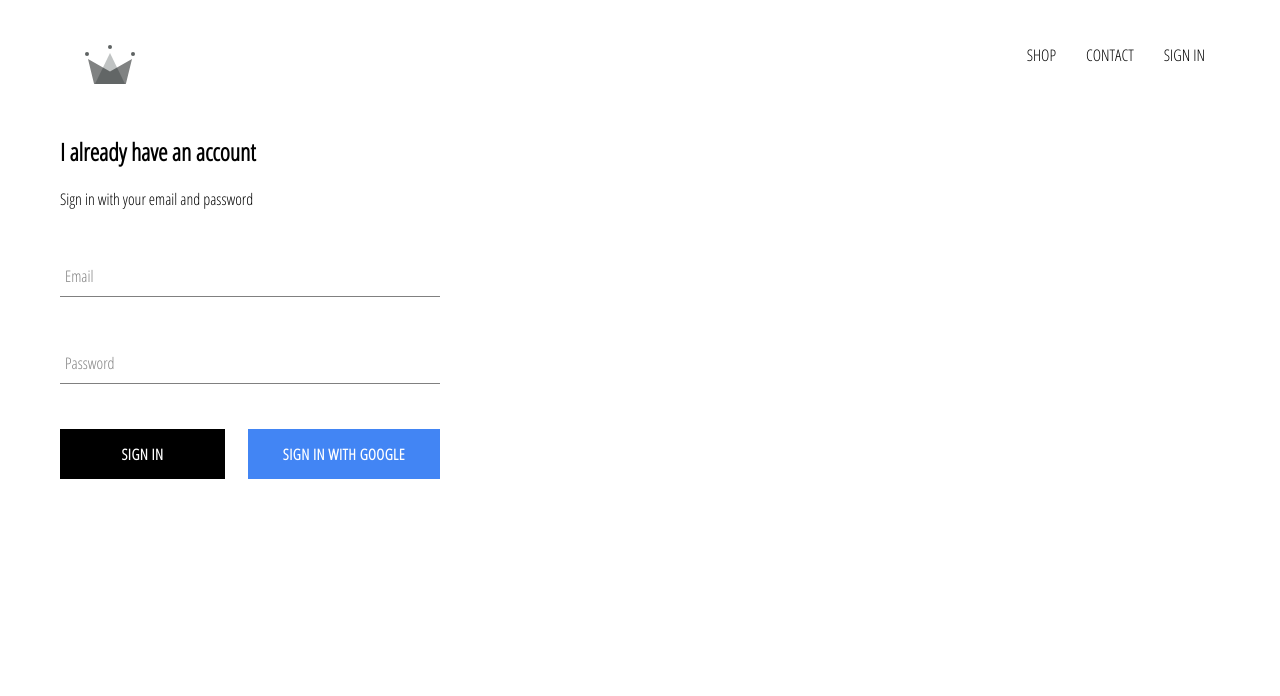
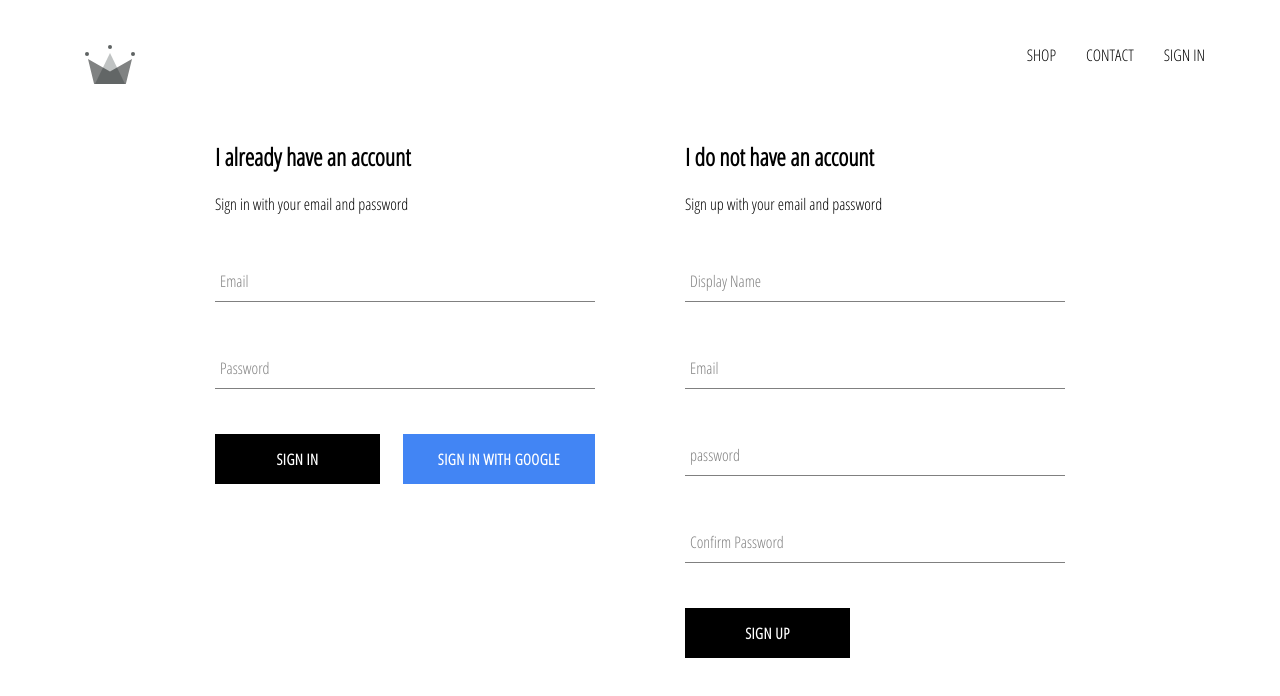
Before and after one commit to Lychantrope/crwn-shop, a React (Create React App) app: page /signin in a window 1280 px wide. Shown: the top 696 px of the page. Built offline with nearby package versions, Linux system fonts and the light colour scheme; no server answers.

Commit message:
implemented firebase utils, include ability to store authenticated users into firestore base

```diff
--- a/src/App.js
+++ b/src/App.js
@@ -6,7 +6,7 @@
 import ShopPage from './pages/shop/shop.component'
 import SignInAndSignUpPage from './pages/sign-in-and-sign-up/sign-in-and-sign-up.component';
 
-import { auth } from './firebase/firebase.util';
+import { auth, createUserProfileDocument } from './firebase/firebase.util';
 
 import './App.css';
 
@@ -23,9 +23,24 @@
 unsubscribeFromAuth = null;
 
 componentDidMount() {
- this.unsubscribeFromAuth = auth.onAuthStateChanged(user => {
-    this.setState({currentUser:user});
-    console.log("User: ", user);
+ this.unsubscribeFromAuth = auth.onAuthStateChanged( async userAuth => {
+
+    if(userAuth){
+      const userRef = await createUserProfileDocument(userAuth);
+
+      userRef.onSnapshot(snapShot =>{
+        this.setState({
+          currentUser:{
+            id : snapShot.id,
+            ...snapShot.data()
+          }
+        }, ()=>{console.log(this.state)})
+      });
+
+    }else{
+        this.setState({currentUser : userAuth})
+    }
+
   })
 }
 
--- /dev/null
+++ b/src/components/sign-up/sign-up.component.jsx
@@ -0,0 +1,107 @@
+import React from 'react';
+
+import FormInput from '../form-input/form-input.component';
+import CustomButton from '../custom-button/custom-button.component';
+
+import { auth, createUserProfileDocument } from '../../firebase/firebase.util';
+
+import './sign-up.styles.scss';
+
+
+class SignUp extends React.Component {
+    constructor() {
+        super();
+
+        this.state = {
+            displayName: '',
+            email: '',
+            password: '',
+            confirmPassword: ''
+        };
+    }
+
+    handleSubmit = async event => {
+        event.preventDefault();
+        const { displayName, email, password, confirmPassword } = this.state;
+        if (password !== confirmPassword) {
+            alert('passwords don\'t match');
+            return;
+        };
+
+        try {
+            const { user } = await auth.createUserWithEmailAndPassword(email, password);
+
+            createUserProfileDocument(user, { displayName });
+
+            this.setState({
+                displayName: '',
+                email: '',
+                password: '',
+                confirmPassword: ''
+            })
+        } catch (error) {
+            console.log(error);
+        }
+    }
+
+
+handleChange = async event => {
+    const { name, value } = event.target;
+    this.setState({[name]:value});
+}
+
+
+    render() {
+        const { displayName, email,  confirmPassword, password } = this.state;
+        return (
+            <div className='sign-up'>
+                <h2 className='Title'>I do not have an account</h2>
+                <span>Sign up with your email and password</span>
+                <form className='sign-up-form' onSubmit={this.handleSubmit}>
+                    <FormInput
+                        type='text'
+                        name='displayName'
+                        value={displayName}
+                        onChange={this.handleChange}
+                        label='Display Name'
+                        required
+                    />
+
+                    <FormInput
+                        type='email'
+                        name='email'
+                        value={email}
+                        onChange={this.handleChange}
+                        label='Email'
+                        required
+                    />
+
+                    <FormInput
+                        type='password'
+                        name='password'
+                        value={password}
+                        onChange={this.handleChange}
+                        label='password'
+                        required
+                    />
+
+                    <FormInput
+                        type='password'
+                        name='confirmPassword'
+                        value={confirmPassword}
+                        onChange={this.handleChange}
+                        label='Confirm Password'
+                        required
+                    />
+
+                    <CustomButton type='submit'>SIGN UP</CustomButton>
+                </form>
+
+            </div>
+        )
+    }
+
+
+}
+
+export default SignUp;
--- /dev/null
+++ b/src/components/sign-up/sign-up.styles.scss
@@ -0,0 +1,9 @@
+.sign-up {
+    display: flex;
+    flex-direction: column;
+    width: 380px;
+
+    .title{
+        margin: 10px 0;
+    }
+}
--- a/src/firebase/firebase.util.js
+++ b/src/firebase/firebase.util.js
@@ -13,9 +13,38 @@
     appId: "1:136929491993:web:b772e7298c5dbf316ffe88"
   };
 
+
+  export const createUserProfileDocument = async(userAuth, additionalData) => {
+    if(!userAuth){
+      return;
+    }
+    const userRef = firestore.doc(`users/${userAuth.uid}`);
+
+    const snapShot = await userRef.get();
+
+    if(!snapShot.exists) {
+      const { displayName, email} = userAuth;
+      const createdAt = new Date();
+      try{
+        await userRef.set({
+          displayName,
+          email,
+          createdAt,
+          ...additionalData
+        })
+      }catch(error) {
+        console.log('error creating user ', error.message);
+      }
+    }
+
+
+
+    return userRef;
+  }
+
   firebase.initializeApp(config);
 
-  //Refer to documentation for undestanding compotely
+  //Refer to documentation for understanding completely
 
   export const auth = firebase.auth();
   export const firestore = firebase.firestore();
--- a/src/pages/sign-in-and-sign-up/sign-in-and-sign-up.component.jsx
+++ b/src/pages/sign-in-and-sign-up/sign-in-and-sign-up.component.jsx
@@ -1,11 +1,15 @@
 import React from 'react';
 
 import SignIn from '../../components/sign-in/sign-in.component';
+import SignUp from '../../components/sign-up/sign-up.component';
 
 import './sign-in-and-sign-up.styles.scss';
 
 const SignInAndSignUpPage = () => (
-    <div className='sign-in-and-sign-up'> <SignIn /> </div>
+    <div className='sign-in-and-sign-up'>
+        <SignIn />
+        <SignUp />
+    </div>
 );
 
 export default SignInAndSignUpPage;
--- a/src/pages/sign-in-and-sign-up/sign-in-and-sign-up.styles.scss
+++ b/src/pages/sign-in-and-sign-up/sign-in-and-sign-up.styles.scss
@@ -0,0 +1,11 @@
+.sign-in-and-sign-up {
+    width: 850px;
+    display: flex;
+    justify-content: space-between;
+    margin: 30px auto;
+
+
+
+
+
+}
```
Also changed, not shown: src/components/header/header.component.jsx (+5 -2 lines).
